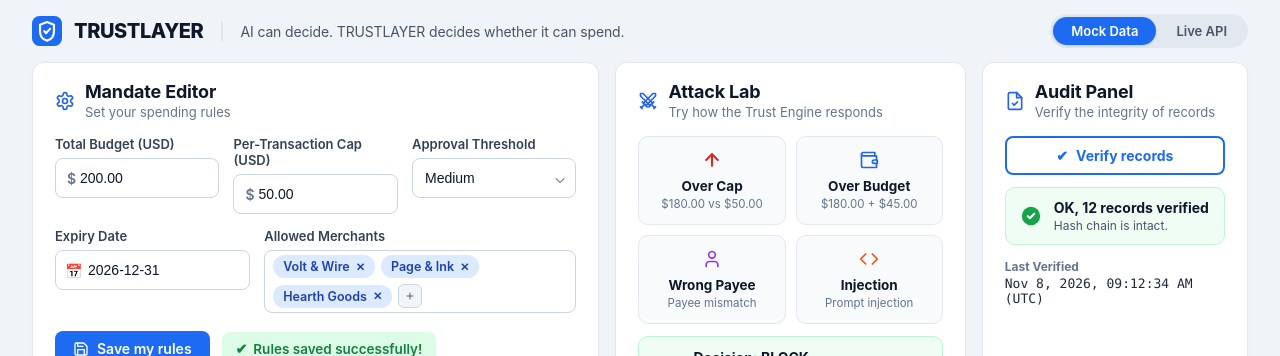
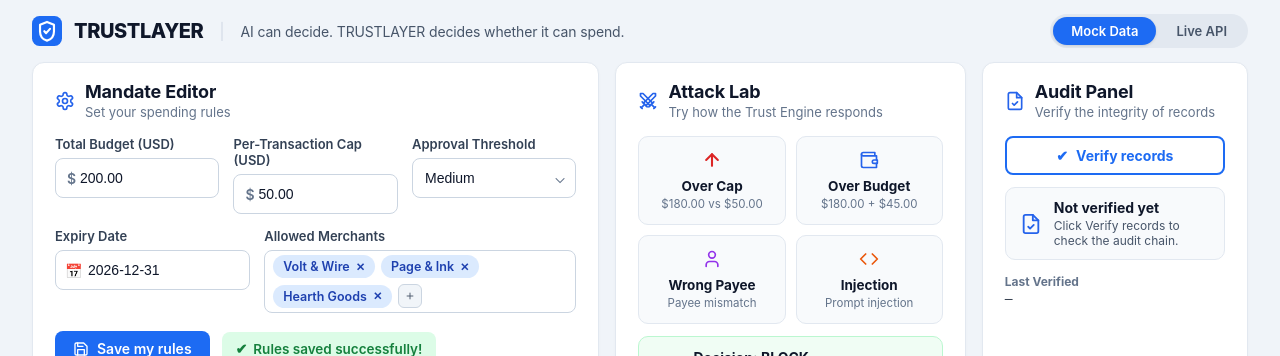
Before and after one commit to Manoj-Sasanala/TRUSTLAYER, a React (Vite) app in the folder frontend/: page / in a window 1280 px wide. Shown: the top 356 px of the page. Built offline with nearby package versions, Linux system fonts and the light colour scheme; what ag-grid-community would draw is missing.

Commit message:
fix(ui): audit panel no longer shows a fake verified count before you click Verify

```diff
--- a/frontend/src/App.css
+++ b/frontend/src/App.css
@@ -518,6 +518,11 @@
   border: 1px solid var(--red-border);
 }
 
+.status-banner-idle {
+  background-color: var(--bg-card-alt);
+  border: 1px solid var(--border-card);
+}
+
 .status-banner-icon {
   display: flex;
   align-items: center;
--- a/frontend/src/components/AuditPanel.tsx
+++ b/frontend/src/components/AuditPanel.tsx
@@ -16,18 +16,20 @@ interface AuditPanelProps {
 
 export function AuditPanel({ mode, onToast }: AuditPanelProps) {
   const [verifying, setVerifying] = useState(false);
+  const [verified, setVerified] = useState(false);
   const [result, setResult] = useState<AuditResult>({
     ok: true,
-    checked: 12,
+    checked: 0,
     first_bad_seq: null,
   });
-  const [lastVerifiedIso, setLastVerifiedIso] = useState<string>("2026-11-08T09:12:34Z");
+  const [lastVerifiedIso, setLastVerifiedIso] = useState<string>("");
 
   async function handleVerify() {
     setVerifying(true);
     try {
       const outcome = await checkAudit(mode);
       setResult(outcome);
+      setVerified(true);
       const nowIso = new Date().toISOString().replace(/\.\d{3}Z$/, "Z");
       setLastVerifiedIso(nowIso);
 
@@ -93,11 +95,19 @@ export function AuditPanel({ mode, onToast }: AuditPanelProps) {
 
         {/* Verification Status Banner */}
         <div
-          className={`audit-status-banner ${isOk ? "status-banner-ok" : "status-banner-err"}`}
+          className={`audit-status-banner ${
+            !verified
+              ? "status-banner-idle"
+              : isOk
+                ? "status-banner-ok"
+                : "status-banner-err"
+          }`}
           role="status"
         >
           <div className="status-banner-icon">
-            {isOk ? (
+            {!verified ? (
+              <DocumentCheckIcon size={22} className="icon-blue" />
+            ) : isOk ? (
               <SolidCheckCircle size={22} />
             ) : (
               <XCircleIcon size={22} className="icon-red" />
@@ -105,14 +115,18 @@ export function AuditPanel({ mode, onToast }: AuditPanelProps) {
           </div>
           <div className="status-banner-content">
             <div className="status-banner-headline">
-              {isOk
-                ? `OK, ${verifiedCount} records verified`
-                : `BROKEN at record ${result.first_bad_seq ?? "?"}`}
+              {!verified
+                ? "Not verified yet"
+                : isOk
+                  ? `OK, ${verifiedCount} records verified`
+                  : `BROKEN at record ${result.first_bad_seq ?? "?"}`}
             </div>
             <div className="status-banner-subline">
-              {isOk
-                ? "Hash chain is intact."
-                : "Discontinuity detected in hash chain sequence."}
+              {!verified
+                ? "Click Verify records to check the audit chain."
+                : isOk
+                  ? "Hash chain is intact."
+                  : "Discontinuity detected in hash chain sequence."}
             </div>
           </div>
         </div>
@@ -121,7 +135,7 @@ export function AuditPanel({ mode, onToast }: AuditPanelProps) {
         <div className="audit-footer-timestamp">
           <div className="last-verified-label">Last Verified</div>
           <div className="last-verified-value mono-font">
-            {formatAuditStamp(lastVerifiedIso)}
+            {lastVerifiedIso ? formatAuditStamp(lastVerifiedIso) : "—"}
           </div>
         </div>
       </div>
```
